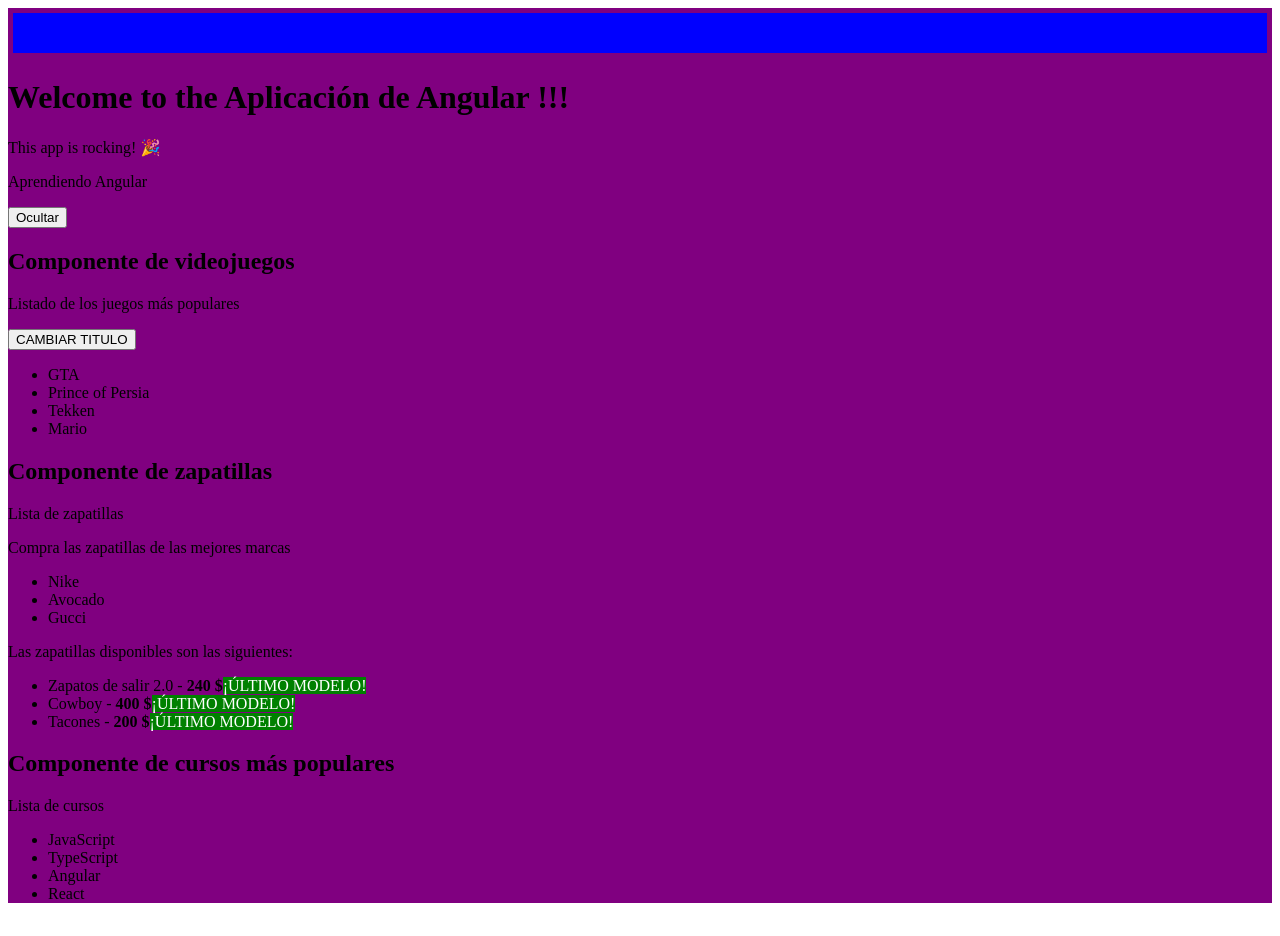
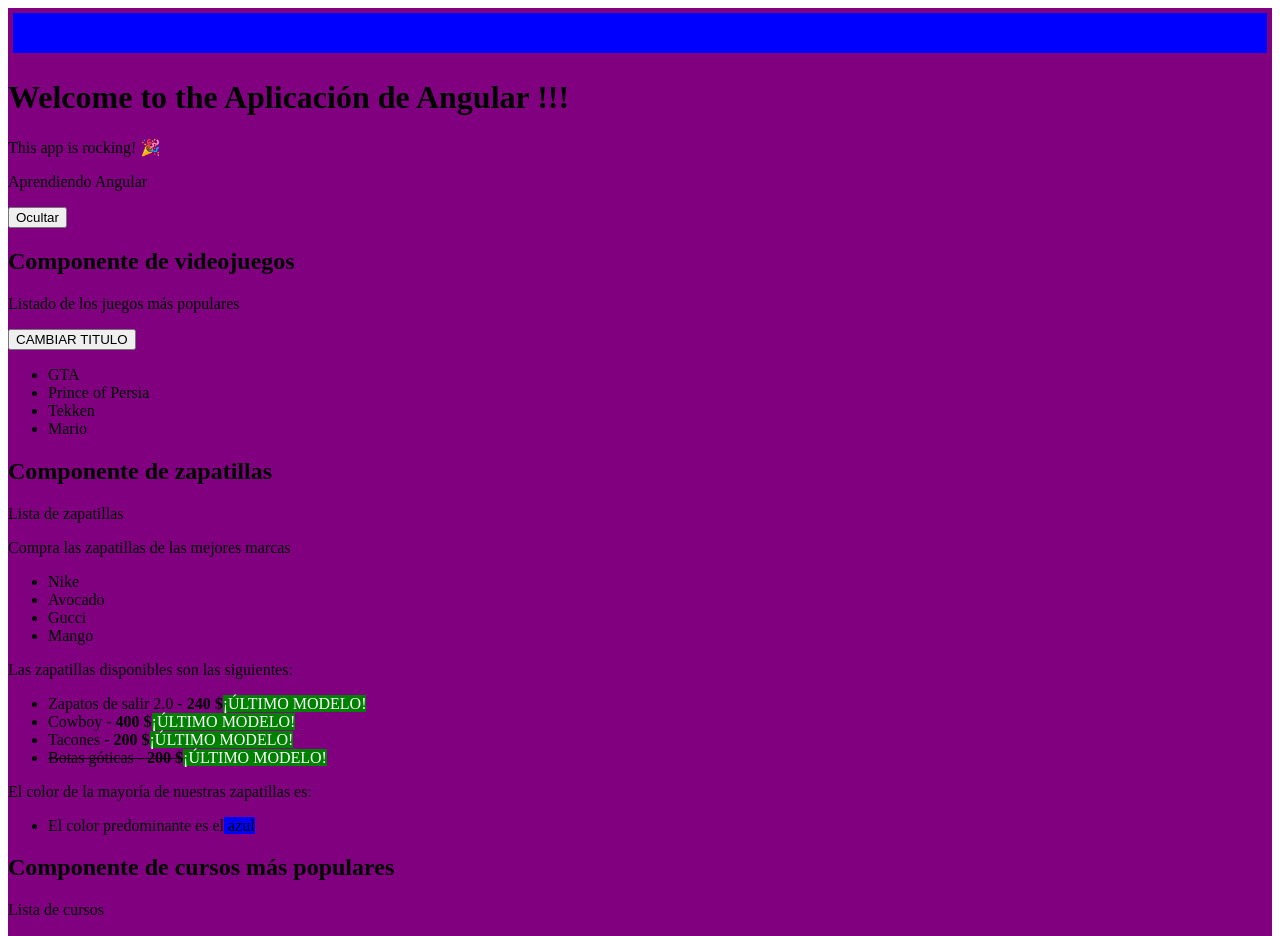
Before and after one commit to Ornella-Gigante/Master-in-JavaScript-JSON-TypeScript-Learning-JS-jQuery-Angular-NodeJS, an Angular app in the folder aprendiendo-angular/: page / in a window 1280 px wide. Shown: the top 936 px of the page. Built offline with nearby package versions, Linux system fonts and the light colour scheme.

Commit message:
ngSwitch practica

```diff
--- a/aprendiendo-angular/src/app/zapatillas/zapatillas.component.html
+++ b/aprendiendo-angular/src/app/zapatillas/zapatillas.component.html
@@ -32,3 +32,28 @@
 
     </li>
 </ul>
+
+<p>El color de la mayoría de nuestras zapatillas es:</p>
+
+<!--COMIENZO DE LA DIRECTIVA ngSwitch-->
+
+
+<ul [ngSwitch] = "color">
+
+    <li *ngSwitchCase = " 'yellow' ">
+        El color predominante es el <span [ngStyle]="{background : color}">amarillo</span>
+    </li>
+
+    <li *ngSwitchCase = " 'red' ">
+        El color predominante es el<span [ngStyle]="{background : color}"> rojo</span>
+    </li>
+
+    <li *ngSwitchCase = " 'blue' ">
+        El color predominante es el<span [ngStyle]="{background : color}"> azul</span>
+    </li>
+
+    <li *ngSwitchCase = " 'orange' ">
+        El color predominante es el<span [ngStyle]="{background : color}"> naranja</span>
+    </li>
+
+</ul>
--- a/aprendiendo-angular/src/app/zapatillas/zapatillas.component.ts
+++ b/aprendiendo-angular/src/app/zapatillas/zapatillas.component.ts
@@ -19,15 +19,18 @@ export class ZapatillasComponent implements OnInit{
     public list: string = "Lista de marcas populares de zapatillas";
     public zapatillas: Array<Zapatilla>;
     public marcas:String[] = [];
+    public color: String;
 
     constructor() {
-      this.marcas = new Array();
+        this.color = 'blue';
+        this.marcas = new Array();
         this.title = "Componente de zapatillas";
         this.list = "Lista de zapatillas"
         this.zapatillas = [
             new Zapatilla("Zapatos de salir 2.0", "Nike", "Violeta", 240, true),
             new Zapatilla("Cowboy", "Avocado", "Blanco", 400, true),
             new Zapatilla("Tacones", "Gucci", "Negro", 200, true),
+            new Zapatilla("Botas góticas", "Mango", "Negro", 200, false),
         ];
 
         console.log("Se ha cargado el componente: zapatillas.component.ts");
```
